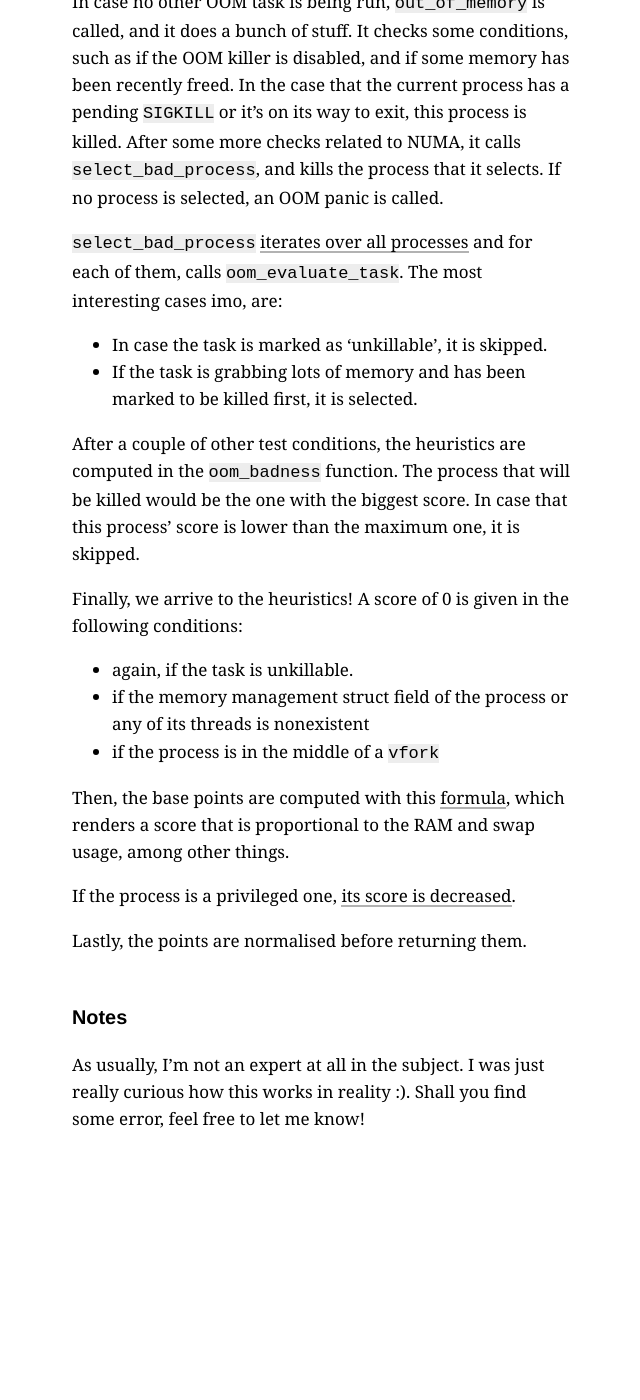
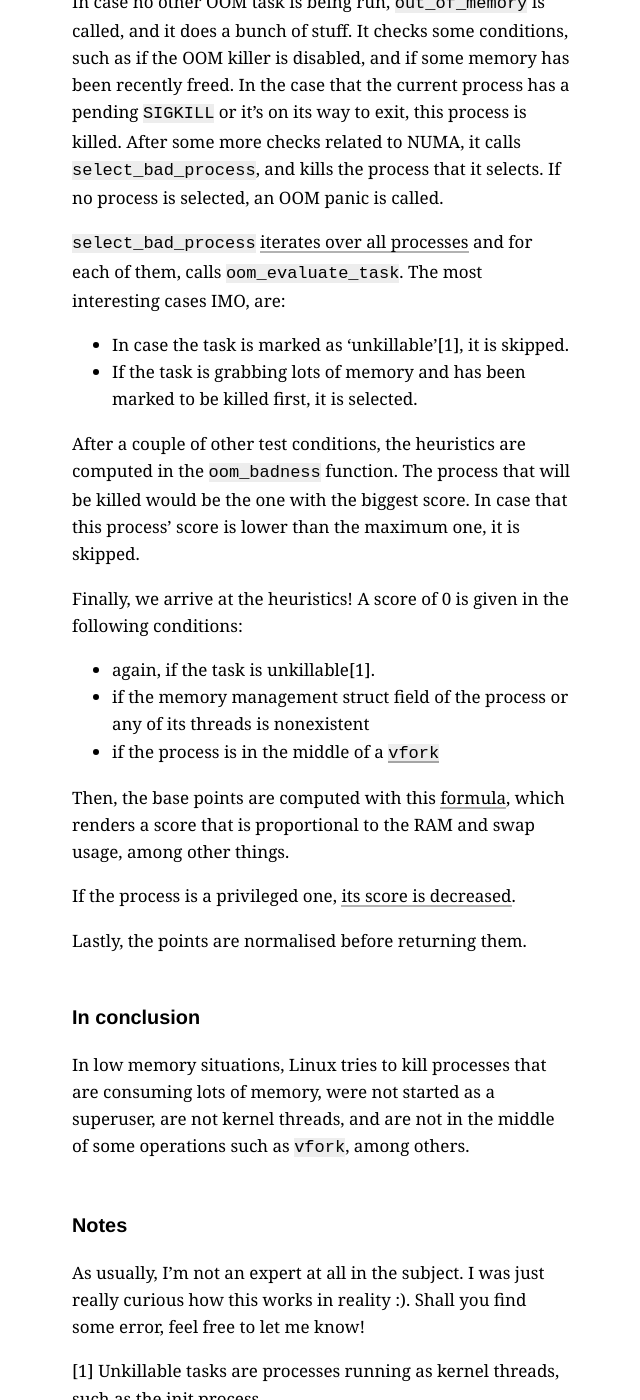
Before and after one commit to javierhonduco/blog, a Jekyll site: the page built from _posts/2017-3-4-linux-OOM-killer.md, in a window 1280 px wide and 1400 px high, scrolled down 578 px. Shown: the whole window, without its empty margins (318-958 px from the left). Built offline with Jekyll 4.4.1, drawn with Linux system fonts in a browser that asks for light colours; before the commit the page ends 1770 px from its top, so only the background shows below that; some of the changed text lies outside the part shown.

Commit message:
linux oom nitpicks

```diff
--- a/_posts/2017-3-4-linux-OOM-killer.md
+++ b/_posts/2017-3-4-linux-OOM-killer.md
@@ -17,18 +17,18 @@
 In case no other OOM task is being run, `out_of_memory` is called, and it does a bunch of stuff. It checks some conditions, such as if the OOM killer is disabled, and if some memory has been recently freed. In the case that the current process has a pending `SIGKILL` or it's on its way to exit, this process is killed. After some more checks related to NUMA, it calls `select_bad_process`, and kills the process that it selects. If no process is selected, an OOM panic is called.
 
 `select_bad_process` [iterates over all processes](https://github.com/torvalds/linux/blob/master/mm/oom_kill.c#L354-L356) and for each of them, calls `oom_evaluate_task`.
-The most interesting cases imo, are:
-- In case the task is marked as 'unkillable', it is skipped.
+The most interesting cases IMO, are:
+- In case the task is marked as 'unkillable'[1], it is skipped.
 - If the task is grabbing lots of memory and has been marked to be killed first, it is selected.
 
 After a couple of other test conditions, the heuristics are computed in the `oom_badness` function. The process that will be killed would be the one with the biggest score. In case that this process' score is lower than the maximum one, it is skipped.
 
-Finally, we arrive to the heuristics!
+Finally, we arrive at the heuristics!
 A score of 0 is given in the following conditions:
 
-- again, if the task is unkillable.
+- again, if the task is unkillable[1].
 - if the memory management struct field of the process or any of its threads is nonexistent
-- if the process is in the middle of a `vfork`
+- if the process is in the middle of a [`vfork`](http://man7.org/linux/man-pages/man2/vfork.2.html)
 
 Then, the base points are computed with this [formula](https://github.com/torvalds/linux/blob/master/mm/oom_kill.c#L202-L203), which renders a score that is proportional to the RAM and swap usage, among other things.
 
@@ -37,5 +37,11 @@
 Lastly, the points are normalised before returning them.
 
 
+### In conclusion
+In low memory situations, Linux tries to kill processes that are consuming lots of memory, were not started as a superuser, are not kernel threads, and are not in the middle of some operations such as `vfork`, among others.
+
 ### Notes
 As usually, I'm not an expert at all in the subject. I was just really curious how this works in reality :). Shall you find some error, feel free to let me know!
+
+
+ [1] Unkillable tasks are processes running as kernel threads, such as the init process.
```
Also changed, not shown: other parts of _posts/2017-3-4-linux-OOM-killer.md (+1 -1 lines).
